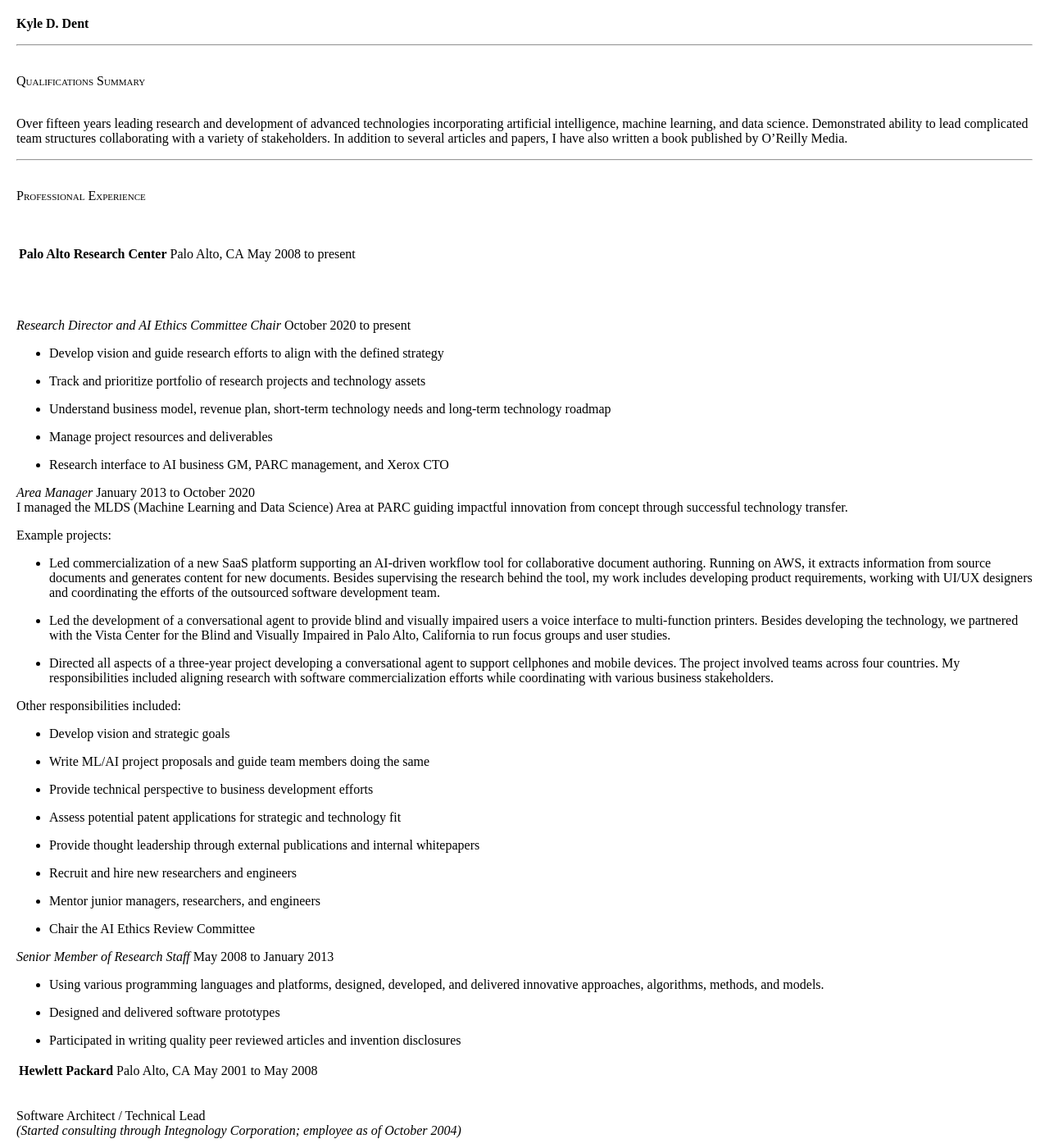
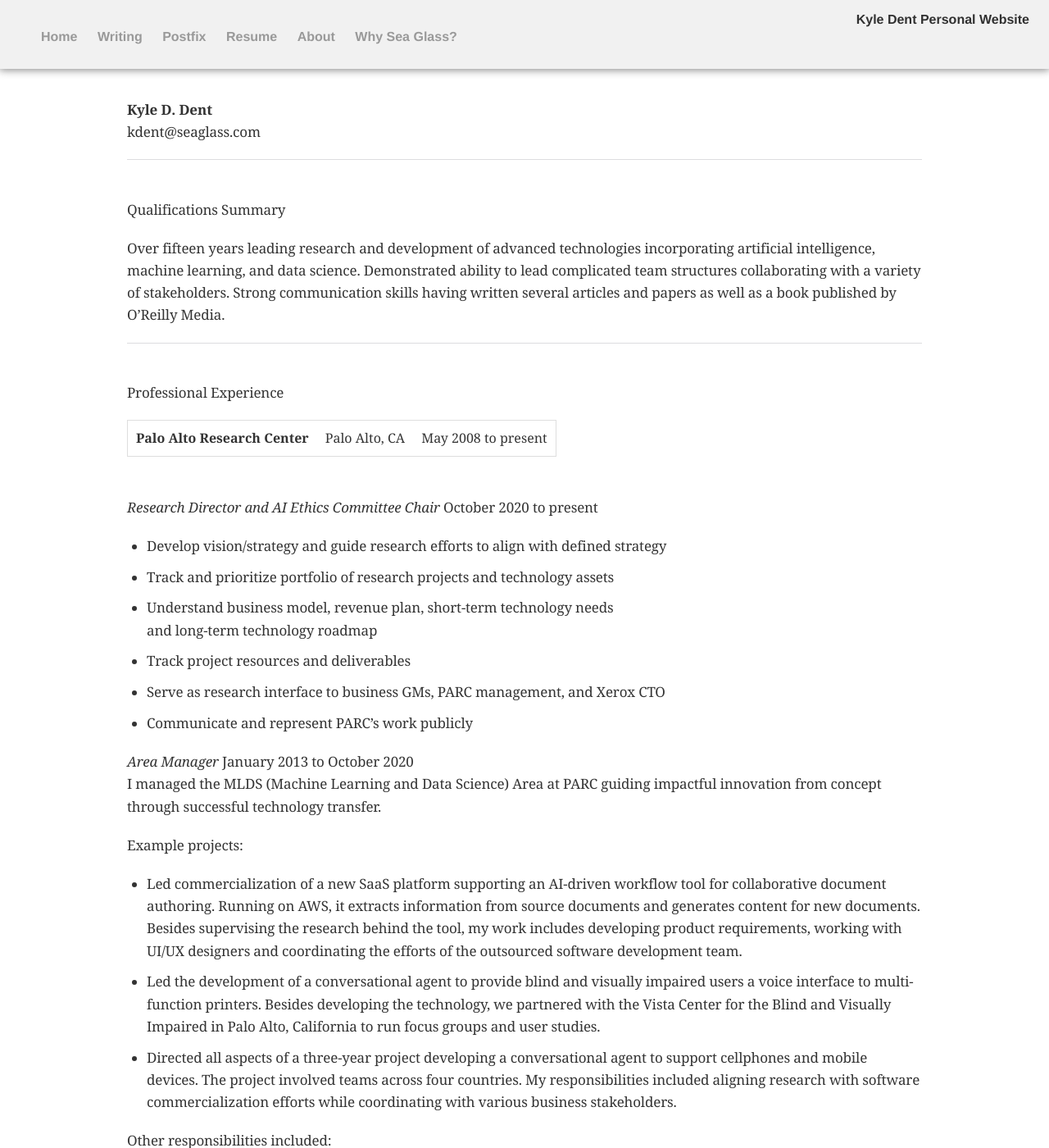
Before and after one commit to kdent/kdent.github.io, a Jekyll site: the page built from resume.html, in a window 1280 px wide and 1400 px high. Shown: the whole window at 82% size. Built offline with Jekyll 4.4.1, drawn with Linux system fonts in a browser that asks for light colours; some web fonts are replaced; some of the changed text lies outside the part shown.

Commit message:
Updates resume.

```diff
--- a/resume.html
+++ b/resume.html
@@ -1,53 +1,39 @@
-<!DOCTYPE html>
-<html xmlns="http://www.w3.org/1999/xhtml" lang="" xml:lang="">
-<head>
-  <meta charset="utf-8" />
-  <meta name="generator" content="pandoc" />
-  <meta name="viewport" content="width=device-width, initial-scale=1.0, user-scalable=yes" />
-  <title>Kyle Dent Resume</title>
-  <style type="text/css">
-      code{white-space: pre-wrap;}
-      span.smallcaps{font-variant: small-caps;}
-      span.underline{text-decoration: underline;}
-      div.column{display: inline-block; vertical-align: top; width: 50%;}
-      body { margin: 20px; }
-  </style>
-</head>
-<body>
+---
+title: Kyle Dent Resume
+layout: adoc
+---
 
 <p><strong>Kyle D. Dent</strong><br />
+kdent@seaglass.com</p>
 
 <hr />
 <p><br />
-<span class="smallcaps">Qualifications Summary</span><br />
-<br />
-</p>
-<p>Over fifteen years leading research and development of advanced technologies incorporating artificial intelligence, machine learning, and data science. Demonstrated ability to lead complicated team structures collaborating with a variety of stakeholders. In addition to several articles and papers, I have also written a book published by O’Reilly Media.</p>
+<span class="smallcaps">Qualifications Summary</span></p>
+<p>Over fifteen years leading research and development of advanced technologies incorporating artificial intelligence, machine learning, and data science. Demonstrated ability to lead complicated team structures collaborating with a variety of stakeholders. Strong communication skills having written several articles and papers as well as a book published by O’Reilly Media.</p>
 
 <hr />
 <p><br />
-<span class="smallcaps">Professional Experience</span><br />
-<br />
-</p>
+<span class="smallcaps">Professional Experience</span></p>
 <table>
 <tbody>
 <tr class="odd">
-<td style="text-align: left;"><p><strong>Palo Alto Research Center</strong></p></td>
+<td style="text-align: left;"><strong>Palo Alto Research Center</strong></td>
 <td style="text-align: left;">Palo Alto, CA</td>
 <td style="text-align: right;">May 2008 to present</td>
 </tr>
 </tbody>
 </table>
 <p><br />
-</p>
-<p><em>Research Director and AI Ethics Committee Chair</em> October 2020 to present<br />
+<em>Research Director and AI Ethics Committee Chair</em> October 2020 to present<br />
 </p>
 <ul>
-<li><p>Develop vision and guide research efforts to align with the defined strategy</p></li>
+<li><p>Develop vision/strategy and guide research efforts to align with defined strategy</p></li>
 <li><p>Track and prioritize portfolio of research projects and technology assets</p></li>
-<li><p>Understand business model, revenue plan, short-term technology needs and long-term technology roadmap</p></li>
-<li><p>Manage project resources and deliverables</p></li>
-<li><p>Research interface to AI business GM, PARC management, and Xerox CTO</p></li>
+<li><p>Understand business model, revenue plan, short-term technology needs<br />
+and long-term technology roadmap</p></li>
+<li><p>Track project resources and deliverables</p></li>
+<li><p>Serve as research interface to business GMs, PARC management, and Xerox CTO</p></li>
+<li><p>Communicate and represent PARC’s work publicly</p></li>
 </ul>
 
 <p><em>Area Manager</em> January 2013 to October 2020<br />
@@ -126,9 +112,7 @@
 
 <hr />
 <p><br />
-<span class="smallcaps">Education</span><br />
-<br />
-</p>
+<span class="smallcaps">Education</span></p>
 <table>
 <tbody>
 <tr class="odd">
@@ -138,8 +122,7 @@
 </tr>
 </tbody>
 </table>
-<p>
-<em style="margin-left:1cm;">Master of Science – Computer Science</em></p>
+<em>Master of Science – Computer Science</em></p>
 <table>
 <tbody>
 <tr class="odd">
@@ -149,8 +132,7 @@
 </tr>
 </tbody>
 </table>
-<p>
-<em style="margin-left:1cm;">Master of Fine Arts – Film and Communications</em></p>
+<em>Master of Fine Arts – Film and Communications</em></p>
 <table>
 <tbody>
 <tr class="odd">
@@ -160,8 +142,7 @@
 </tr>
 </tbody>
 </table>
-<p>
-<em style="margin-left:1cm;">Bachelor of Arts – American Literature, cum laude</em></p>
+<em>Bachelor of Arts – American Literature, cum laude</em></p>
 <table>
 <tbody>
 <tr class="odd">
@@ -171,7 +152,4 @@
 </tr>
 </tbody>
 </table>
-<p>
-<em style="margin-left:1cm;">Diploma of French Studies (2nd degree) – Language and Literature</em></p>
-</body>
-</html>
+<em>Diploma of French Studies (2nd degree) – Language and Literature</em></p>
```
Also changed, not shown: other parts of resume.html (+1 -1 lines).
